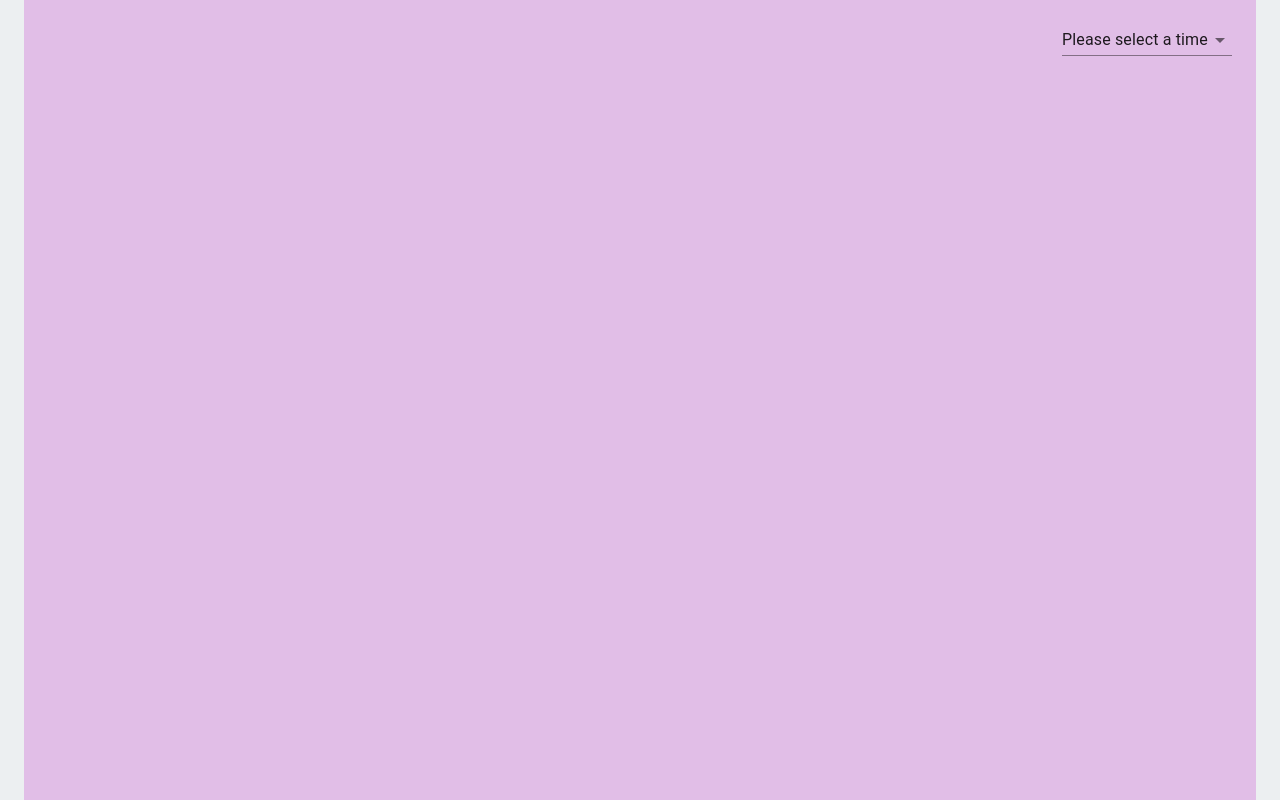
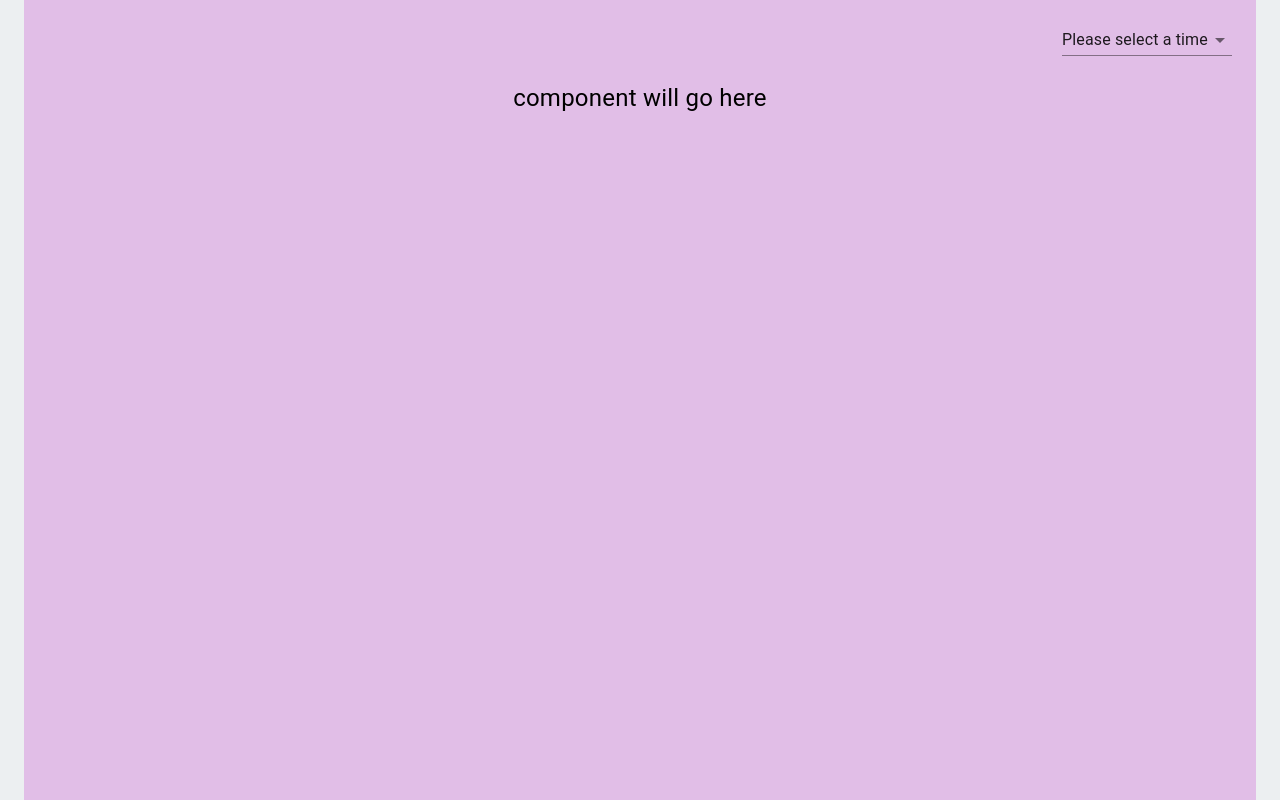
Before and after one commit to Lercerss/graphelier, a React (Create React App) app in the folder app/: page / in a window 1280 px wide. Built offline with nearby package versions, Linux system fonts and the light colour scheme.

Commit message:
added start div and styling for child component

```diff
--- a/app/src/components/OrderBookSnapshot.js
+++ b/app/src/components/OrderBookSnapshot.js
@@ -52,12 +52,13 @@ class OrderBookSnapshot extends Component {
                         <NativeSelect
                             className={classes.NativeSelect}
                             value={time}
-                            onChange={this.handleChange}
-
-                        >
+                            onChange={this.handleChange}>
                             <option value={'placeholder'}>Please select a time</option>
                             <option value={defaultTimestamp}>{defaultTimestamp}</option>
                         </NativeSelect>
+                    </div>
+                    <div className={classes.divTopBookBody}>
+                        component will go here
                     </div>
                 </Typography>
             </Container>
--- a/app/src/styles/OrderBookSnapshot.js
+++ b/app/src/styles/OrderBookSnapshot.js
@@ -21,5 +21,9 @@ export const Styles = {
     },
     NativeSelect: {
         margin: '1.5rem'
+    },
+    divTopBookBody: {
+        display: 'flex',
+        justifyContent: 'center'
     }
 };
```
